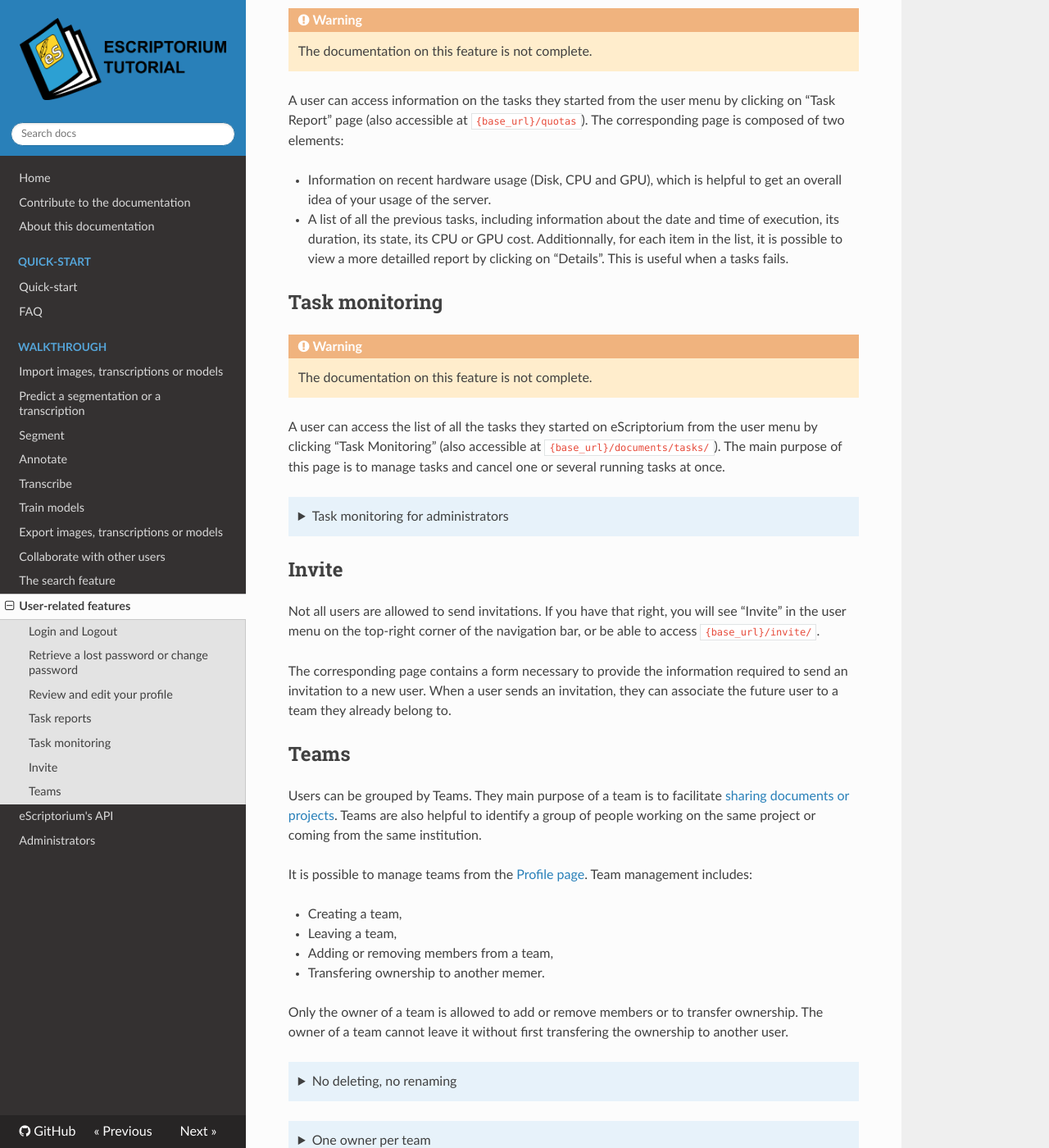
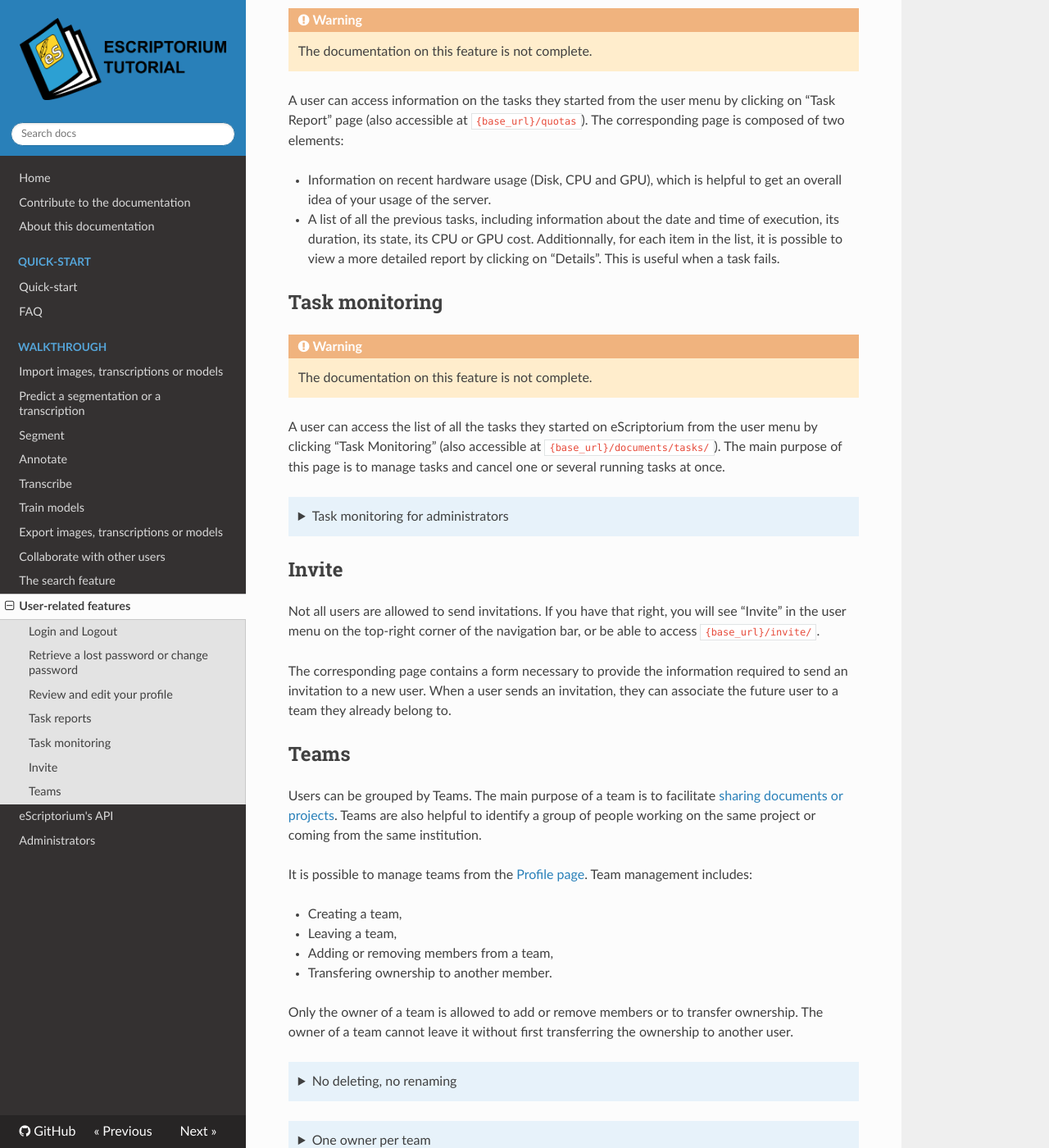
Before and after one commit to alix-tz/escriptorium-documentation, an MkDocs documentation site: the page built from docs/walkthrough_users.md, in a window 1280 px wide and 1400 px high, scrolled down 2203 px. Shown: the whole window at 82% size. Built offline with MkDocs 1.6.1, drawn with Linux system fonts in a browser that asks for light colours; nearby versions of some CDN libraries; some of the changed text lies outside the part shown.

Commit message:
integating Floriane's corrections

```diff
--- a/docs/walkthrough_users.md
+++ b/docs/walkthrough_users.md
@@ -61,7 +61,7 @@ Each user can access their profile page which is broken down into five tabs :
 A user can access information on the tasks they started from the user menu by clicking on "Task Report" page (also accessible at `{base_url}/quotas`). The corresponding page is composed of two elements:
 
 - Information on recent hardware usage (Disk, CPU and GPU), which is helpful to get an overall idea of your usage of the server.
-- A list of all the previous tasks, including information about the date and time of execution, its duration, its state, its CPU or GPU cost. Additionnally, for each item in the list, it is possible to view a more detailled report by clicking on "Details". This is useful when a tasks fails.
+- A list of all the previous tasks, including information about the date and time of execution, its duration, its state, its CPU or GPU cost. Additionnally, for each item in the list, it is possible to view a more detailed report by clicking on "Details". This is useful when a task fails.
 
 <!-- todo: collect more information on task reports -->
 
@@ -85,16 +85,16 @@ The corresponding page contains a form necessary to provide the information requ
 
 ## Teams
 
-Users can be grouped by Teams. They main purpose of a team is to facilitate [sharing documents or projects](walkthrough_collaborate.md). Teams are also helpful to identify a group of people working on the same project or coming from the same institution.
+Users can be grouped by Teams. The main purpose of a team is to facilitate [sharing documents or projects](walkthrough_collaborate.md). Teams are also helpful to identify a group of people working on the same project or coming from the same institution.
 
 It is possible to manage teams from the [Profile page](#review-and-edit-your-profile). Team management includes:
 
 - Creating a team,
 - Leaving a team,
 - Adding or removing members from a team,
-- Transfering ownership to another memer.
+- Transfering ownership to another member.
 
-Only the owner of a team is allowed to add or remove members or to transfer ownership. The owner of a team cannot leave it without first transfering the ownership to another user.
+Only the owner of a team is allowed to add or remove members or to transfer ownership. The owner of a team cannot leave it without first transferring the ownership to another user.
 
 ??? Note "No deleting, no renaming"
     It is currently impossible to delete a team or to rename a team.
```
Also changed, not shown: other parts of docs/walkthrough_users.md (+2 -2 lines).
